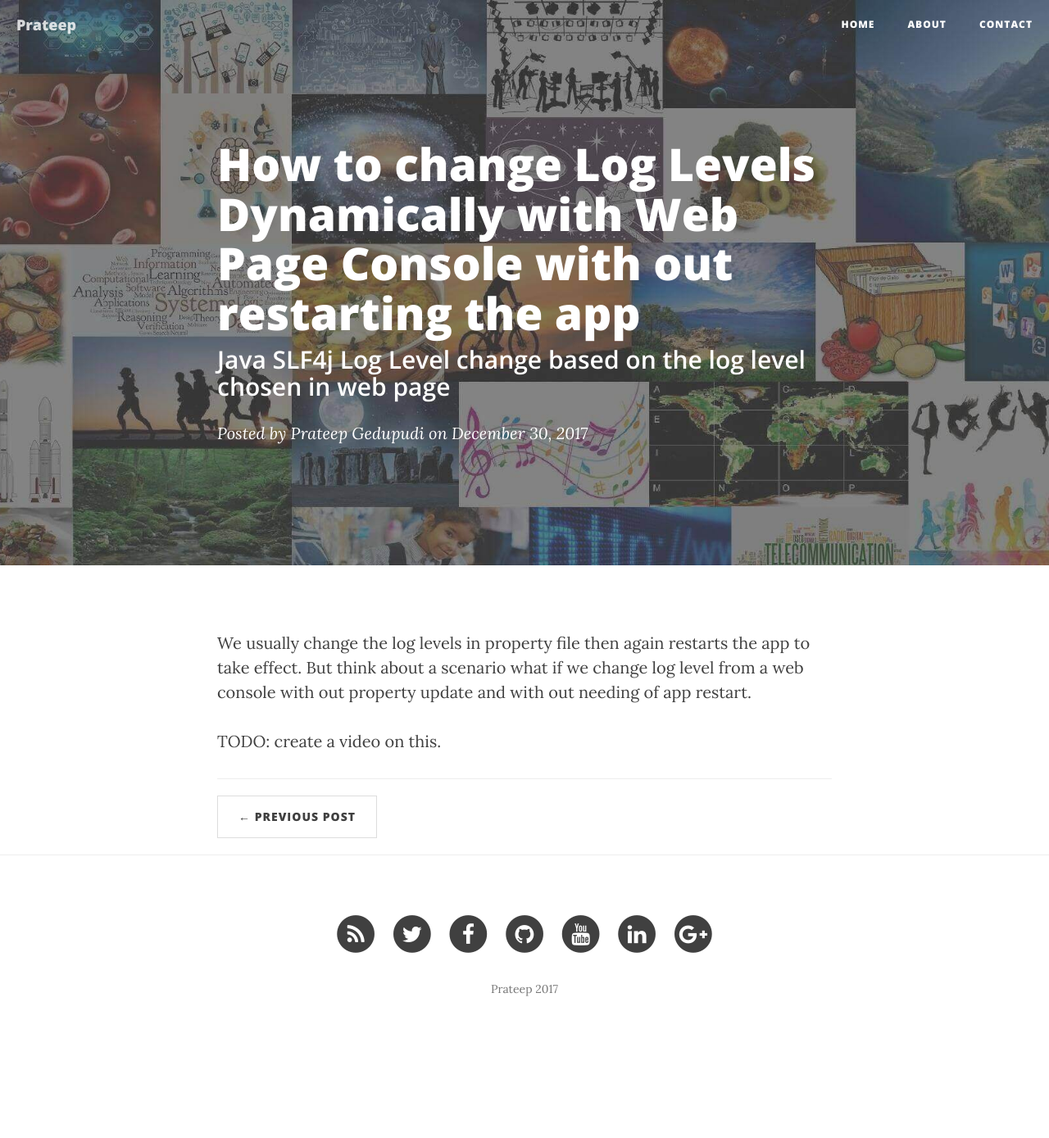
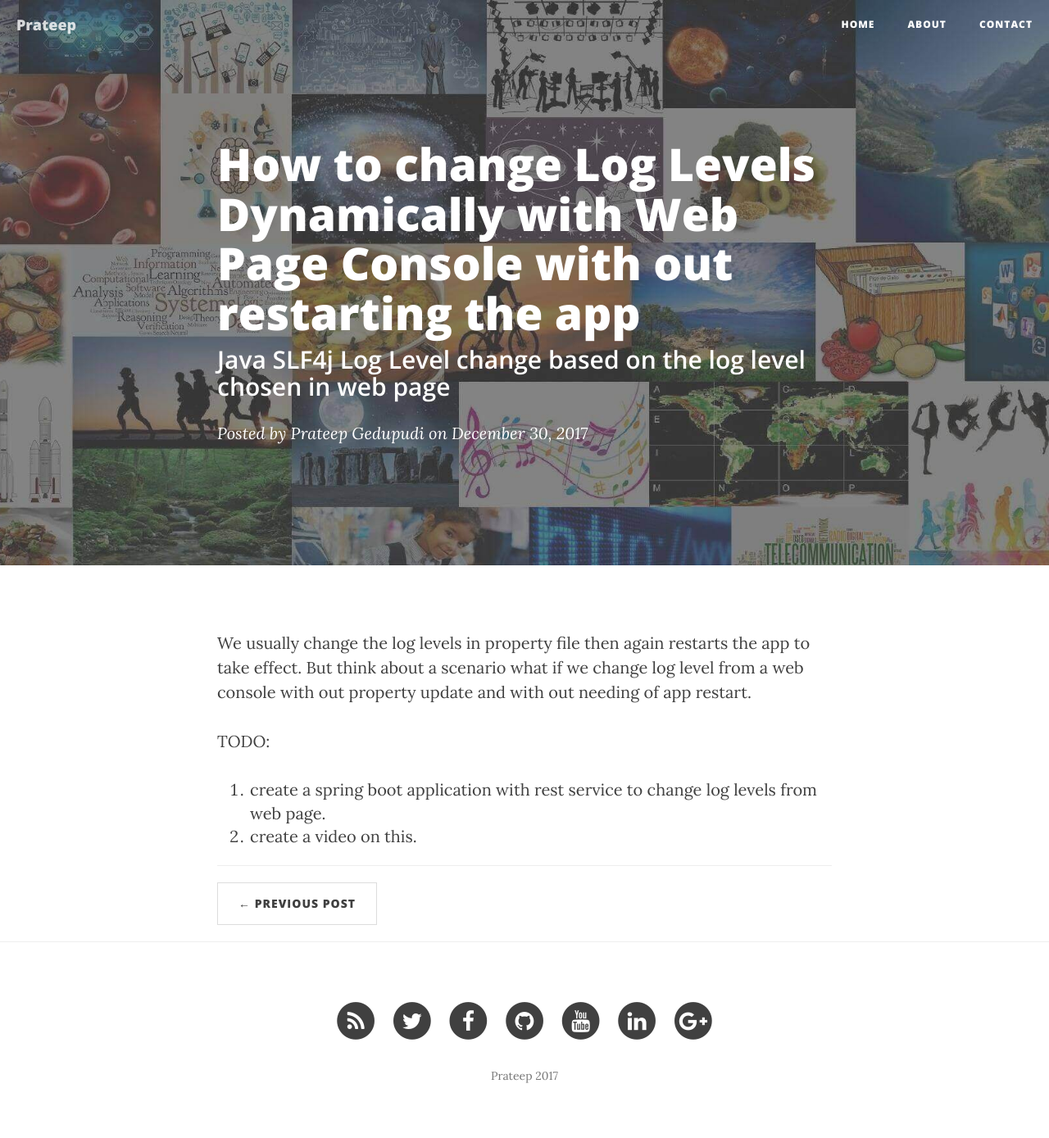
Before and after one commit to prateepgedupudi/prateepgedupudi.github.io, a Jekyll site: the page built from _posts/2017-12-30-how-to-change-log-levels-dynamically-with-web-page-console-with-out-restarting-the-app.md, in a window 1280 px wide. Shown: the whole page at 82% size. Built offline with Jekyll 4.4.1, drawn with Linux system fonts in a browser that asks for light colours; nearby versions of some CDN libraries; a script that is not in the unit is left out; before the commit the page ends 1283 px from its top, so only the background shows below that.

Commit message:
Update Post “2017-12-30-how-to-change-log-levels-dynamically-with-web-page-console-with-out-restarting-the-app”

```diff
--- a/_posts/2017-12-30-how-to-change-log-levels-dynamically-with-web-page-console-with-out-restarting-the-app.md
+++ b/_posts/2017-12-30-how-to-change-log-levels-dynamically-with-web-page-console-with-out-restarting-the-app.md
@@ -9,4 +9,7 @@ author: prateep_gedupudi
 ---
 We usually change the log levels in property file then again restarts the app to take effect. But think about a scenario what if we change log level  from a web console with out property update and with out needing of app restart.
 
-TODO: create a video on this.
+TODO:
+
+1. create a spring boot application with rest service to change log levels from web page.
+2. create a video on this.
```
